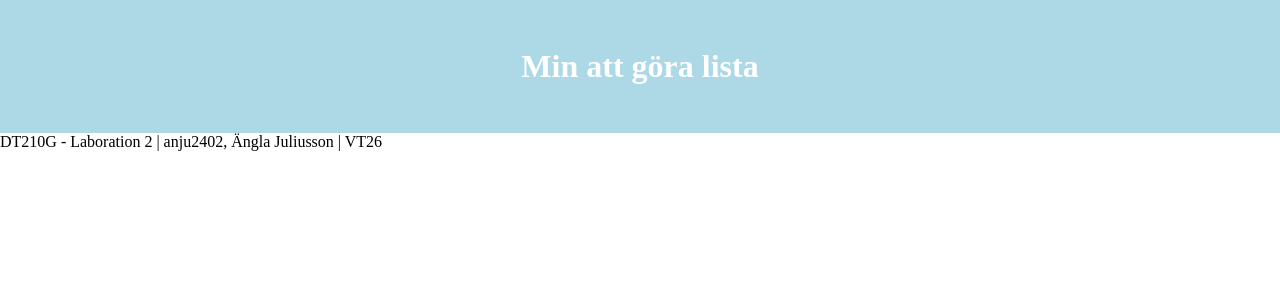
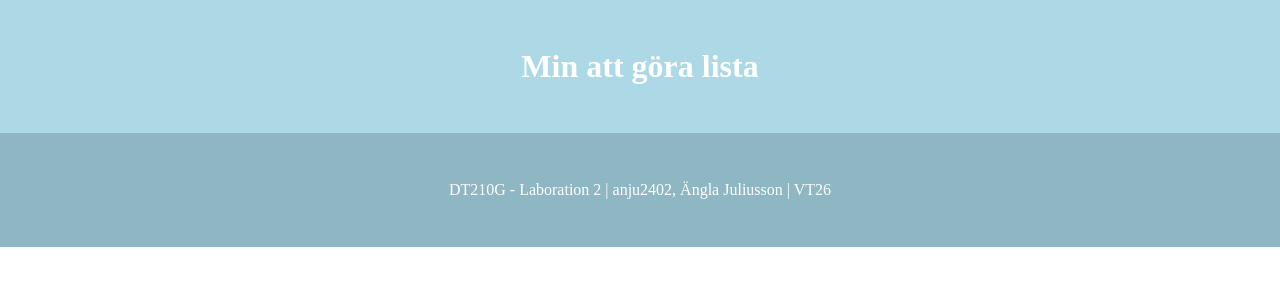
Before and after one commit to anglajuliusson/dt210g-laboration2-frontend, a React (Vite) app in the folder todos/: page / in a window 1280 px wide. Shown: the top 300 px of the page. Built offline with nearby package versions, Linux system fonts and the light colour scheme.

Commit message:
Inline-css för footer

```diff
--- a/todos/src/components/Footer.tsx
+++ b/todos/src/components/Footer.tsx
@@ -1,7 +1,14 @@
+// Inline-styling för header (komponentspecifik CSS)
+const footerStyle = {
+    backgroundColor: "rgb(142, 182, 195)",
+    color: "white",
+    padding: "3rem",
+}
+
 function Footer() {
     return (
-        <footer>
-            <p>DT210G - Laboration 2 | anju2402, Ängla Juliusson | VT26</p>
+        <footer style={footerStyle}>
+            <p style={{ textAlign: "center" }}>DT210G - Laboration 2 | anju2402, Ängla Juliusson | VT26</p>
         </footer>
     )
 }
```
